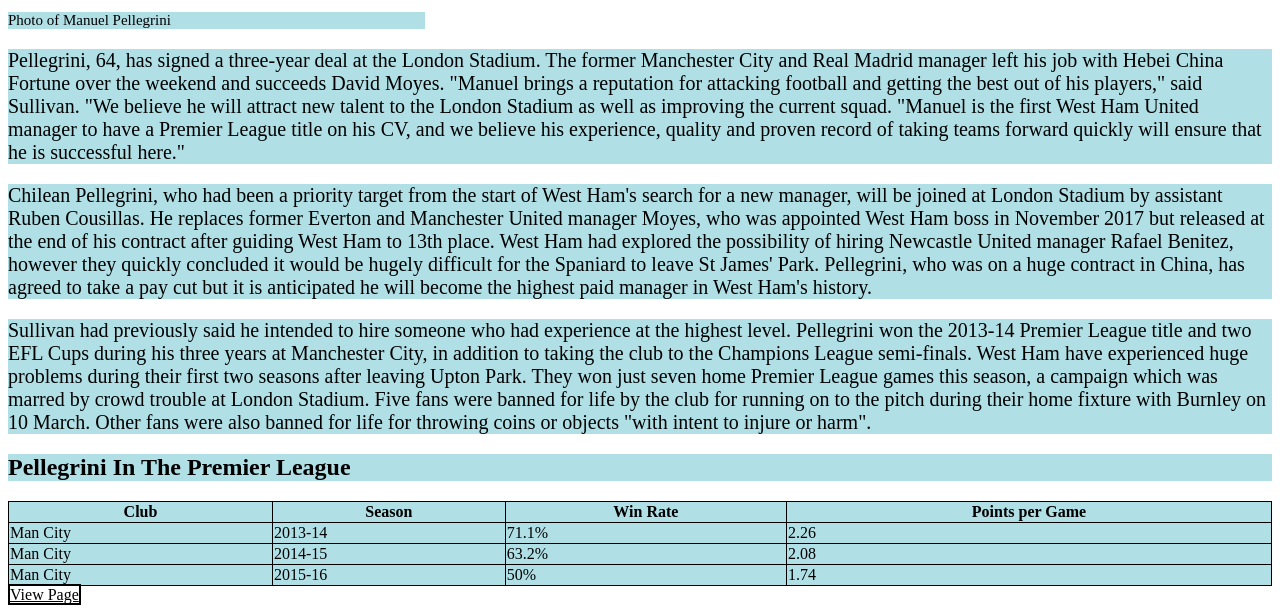
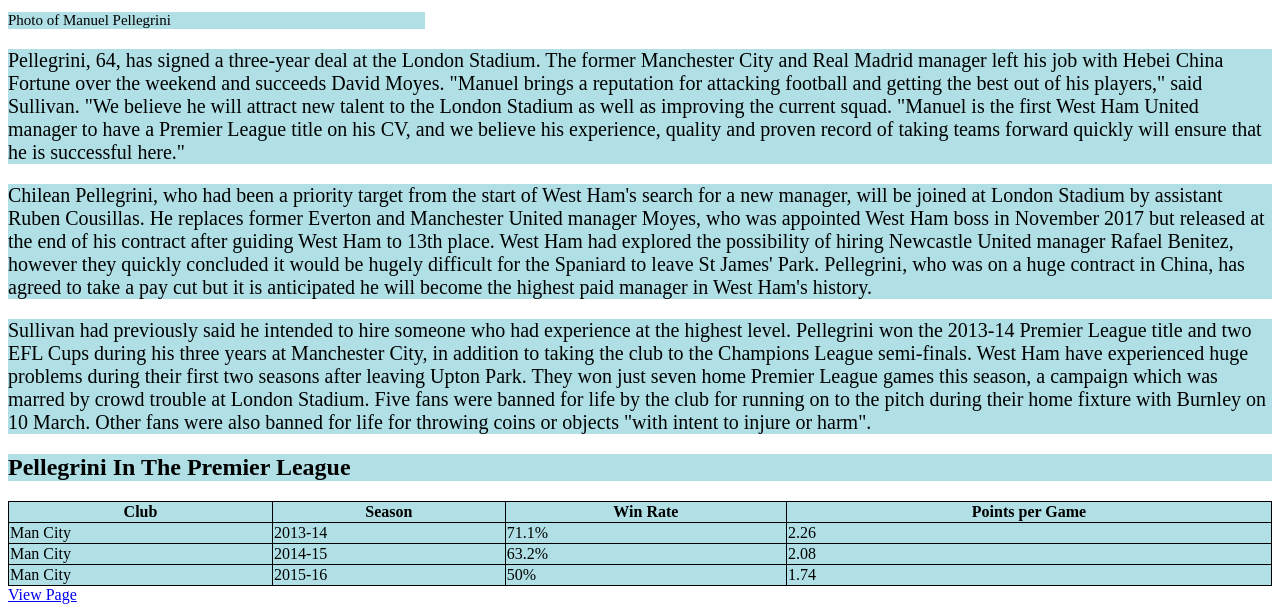
Before and after one commit to Jakevella13/West-Ham---Pellegrini, a plain HTML site: page index.html in a window 1280 px wide. Shown: the part 744-1356 px from the top of the page. Drawn offline with Linux system fonts and the light colour scheme.

Commit message:
Update index.css

```diff
--- a/index.css
+++ b/index.css
@@ -84,14 +84,6 @@ body {
   background-color : powderblue;
 }
 
-
-.w3-btn{
-  border: 2px solid;
-    color: black;
-
-
-}
-
 .underpic {
   font-size : 15px;
     background : powderblue;
```
